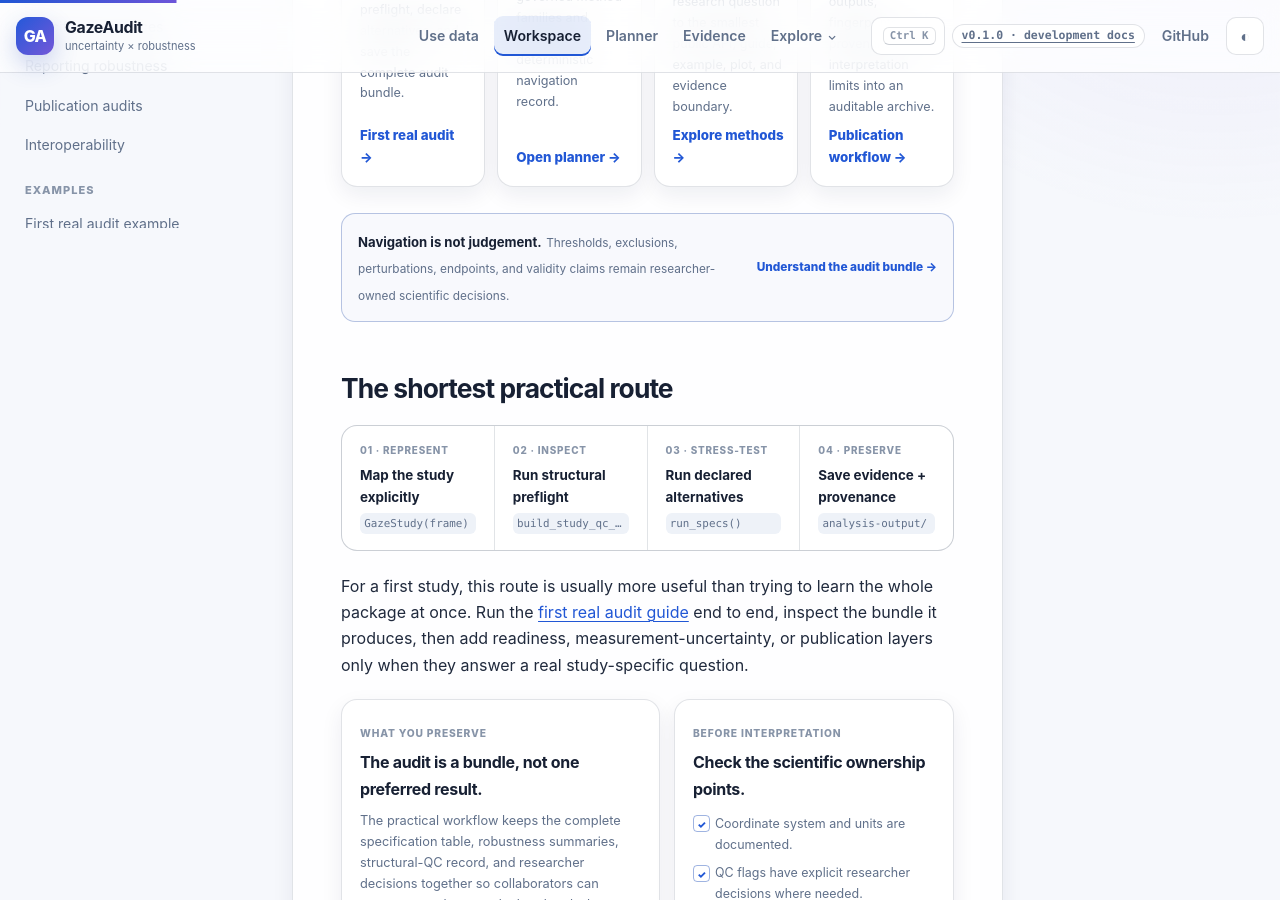
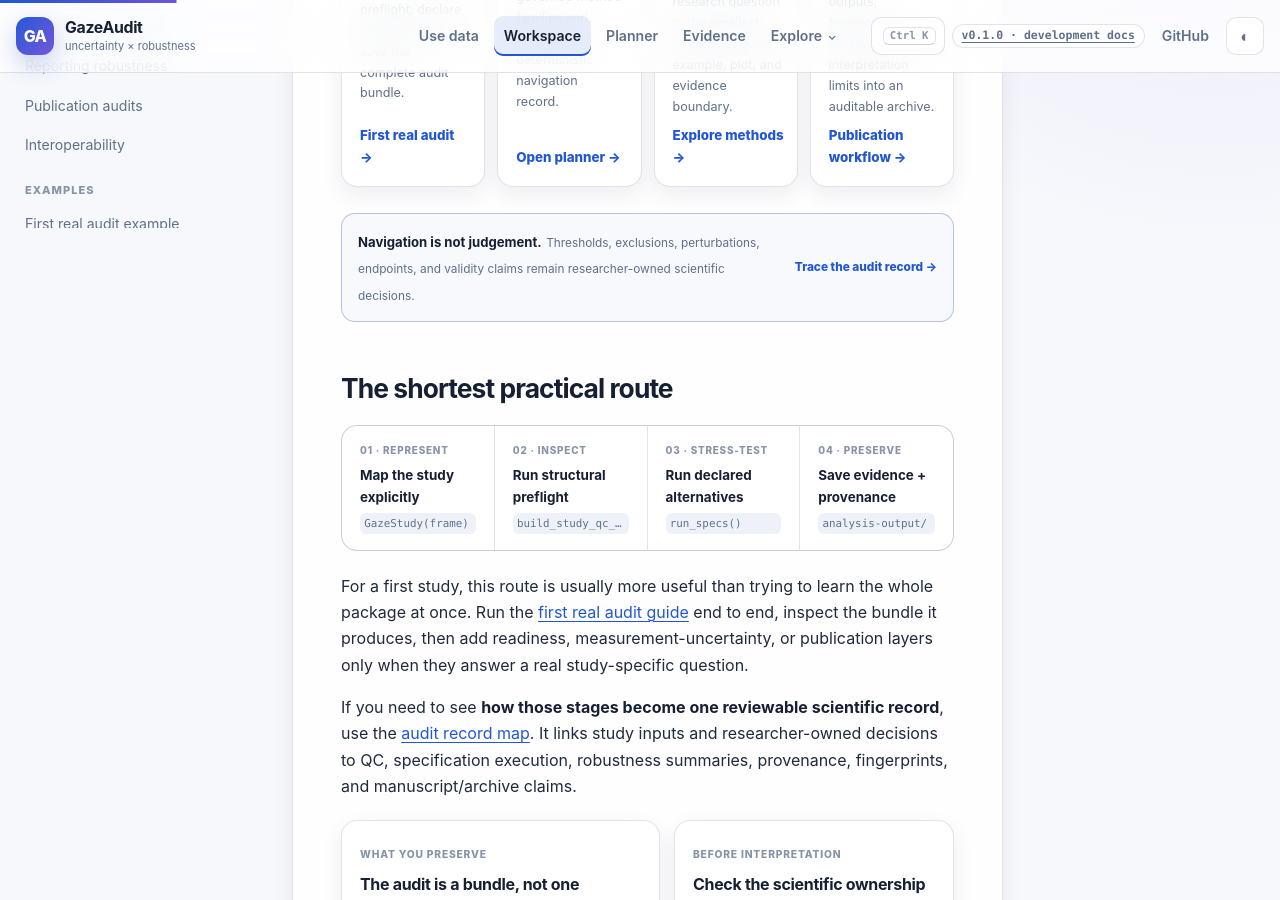
Before and after one commit to stefanosbalaskas/GazeAudit, a Jekyll site: the page built from docs/workspace/index.md, in a window 1280 px wide and 900 px high, scrolled down 669 px. Built offline with Jekyll 4.4.1, drawn with Linux system fonts in a browser that asks for light colours; some of the changed text lies outside the part shown.

Commit message:
docs: connect workspace to audit lineage

```diff
--- a/docs/workspace/index.md
+++ b/docs/workspace/index.md
@@ -41,7 +41,7 @@ Use this page as the **project-level map** for GazeAudit. It connects the planne
 
 <div class="workspace-boundary-bar">
   <div><strong>Navigation is not judgement.</strong> <span>Thresholds, exclusions, perturbations, endpoints, and validity claims remain researcher-owned scientific decisions.</span></div>
-  <a href="{{ '/docs/guides/audit-output-bundle/' | relative_url }}">Understand the audit bundle →</a>
+  <a href="{{ '/docs/guides/audit-record-map/' | relative_url }}">Trace the audit record →</a>
 </div>
 
 ## The shortest practical route
@@ -54,6 +54,8 @@ Use this page as the **project-level map** for GazeAudit. It connects the planne
 </div>
 
 For a first study, this route is usually more useful than trying to learn the whole package at once. Run the [first real audit guide]({{ '/docs/guides/first-real-audit/' | relative_url }}) end to end, inspect the bundle it produces, then add readiness, measurement-uncertainty, or publication layers only when they answer a real study-specific question.
+
+If you need to see **how those stages become one reviewable scientific record**, use the [audit record map]({{ '/docs/guides/audit-record-map/' | relative_url }}). It links study inputs and researcher-owned decisions to QC, specification execution, robustness summaries, provenance, fingerprints, and manuscript/archive claims.
 
 <div class="audit-output-preview">
   <div class="audit-output-panel">
@@ -164,6 +166,7 @@ Then use the [reproducible-publication workflow]({{ '/docs/workflows/reproducibl
 ## Fast routes
 
 - **I already have a gaze CSV:** [first real audit →]({{ '/docs/guides/first-real-audit/' | relative_url }})
+- **I want to trace inputs to claims:** [audit record map →]({{ '/docs/guides/audit-record-map/' | relative_url }})
 - **I have new gaze data:** [data onboarding →]({{ '/docs/guides/data-onboarding/' | relative_url }})
 - **I know the study risks:** [audit planner →]({{ '/docs/planner/' | relative_url }})
 - **I know the methodological question:** [method explorer →]({{ '/docs/methods/' | relative_url }})
```
